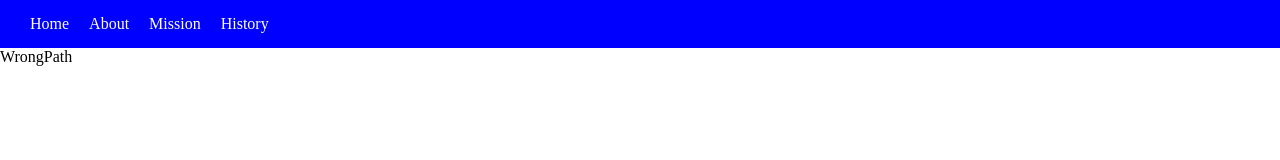
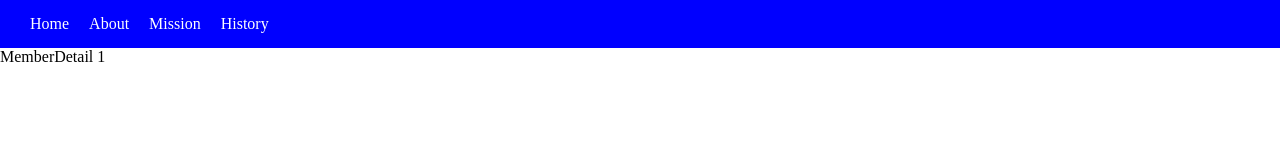
Before and after one commit to BatuhanKIRICI/React, a React (Create React App) app: page /members/1 in a window 1280 px wide. Shown: the top 160 px of the page. Built offline with nearby package versions, Linux system fonts and the light colour scheme.

Commit message:
"useParams()"

```diff
--- a/src/App.js
+++ b/src/App.js
@@ -8,6 +8,8 @@ import WrongPath from "./components/WrongPath";
 import History from "./components/History";
 import Company from "./components/Company";
 import Team from "./components/Team";
+import Members from "./components/Members";
+import MemberDetail from "./components/MemberDetail";
 
 function App() {
   return (
@@ -21,6 +23,8 @@ function App() {
           <Route path="company" element={<Company />} />
           <Route path="team" element={<Team />} />
         </Route>
+        <Route path="/members" element={<Members />} />
+        <Route path="/members/:memberId" element={<MemberDetail />} />
         <Route path="*" element={<WrongPath />} />
       </Routes>
     </div>
--- /dev/null
+++ b/src/components/MemberDetail.js
@@ -0,0 +1,13 @@
+import React from "react";
+import { useParams } from "react-router-dom";
+
+function MemberDetail() {
+  //   const params = useParams();
+  //   const memberId = params.memberId;
+
+  const { memberId } = useParams();
+
+  return <div>MemberDetail {memberId}</div>;
+}
+
+export default MemberDetail;
--- /dev/null
+++ b/src/components/Members.js
@@ -0,0 +1,7 @@
+import React from "react";
+
+function Members() {
+  return <div>Members</div>;
+}
+
+export default Members;
```
